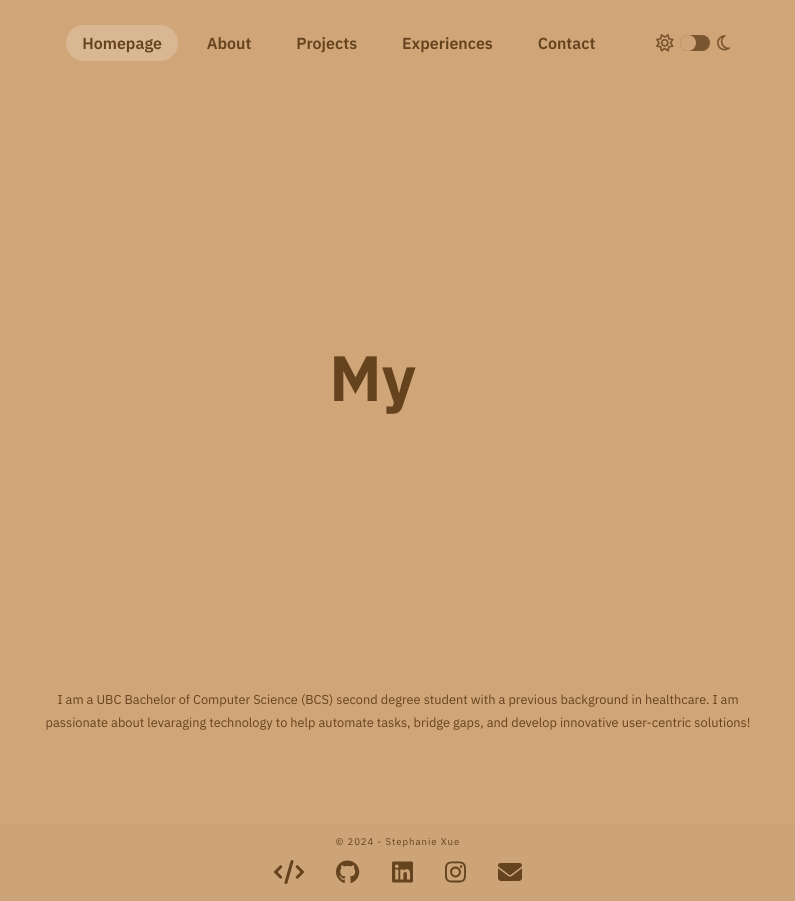
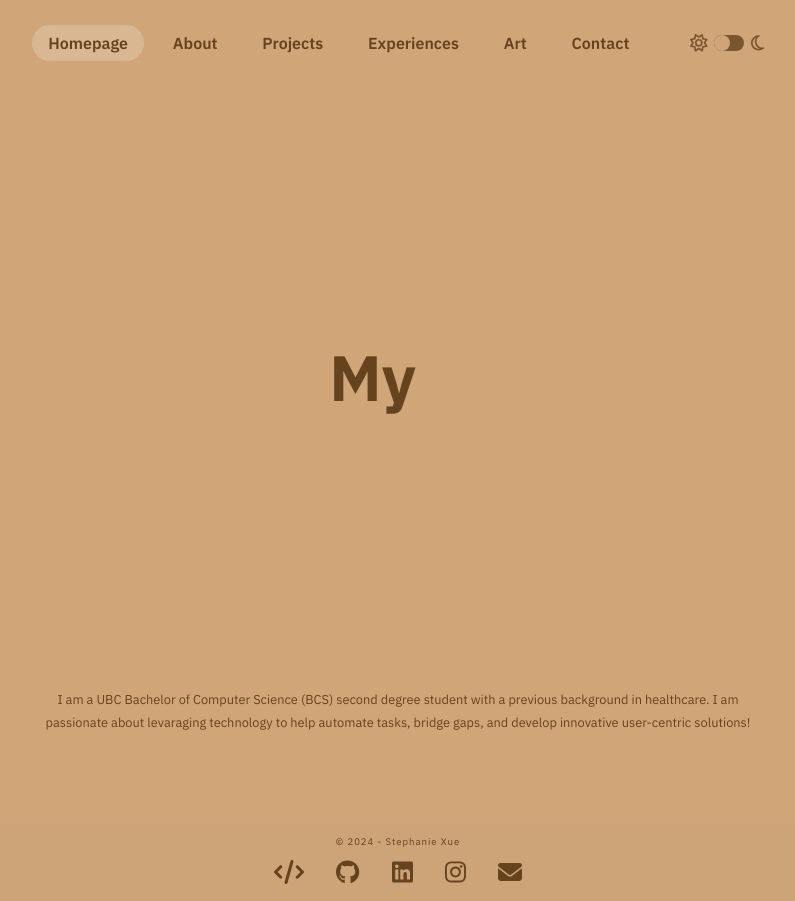
Before and after one commit to steph-xue/portfolio, a React (Vite) app: page / in a window 1280 px wide. Shown: the whole page, without its empty margins (242-1037 px from the left). Built offline with nearby package versions, Linux system fonts and the light colour scheme.

Commit message:
add art to nav bar

```diff
--- a/src/components/NavBar.jsx
+++ b/src/components/NavBar.jsx
@@ -120,6 +120,23 @@ function NavBar(props) {
                                     ? "navbar-list-link-dark"
                                     : "navbar-list-link-light"
                         }
+                        to="/art"
+                        onClick={resetTop}
+                    >
+                        Art
+                    </NavLink>
+                </li>
+                <li className="navbar-list-item">
+                    <NavLink
+                        className={({ isActive }) =>
+                            isActive
+                                ? props.darkMode
+                                    ? "navbar-list-link-dark nav-active-dark"
+                                    : "navbar-list-link-light nav-active-light"
+                                : props.darkMode
+                                    ? "navbar-list-link-dark"
+                                    : "navbar-list-link-light"
+                        }
                         to="/contact"
                         onClick={resetTop}
                     >
```
